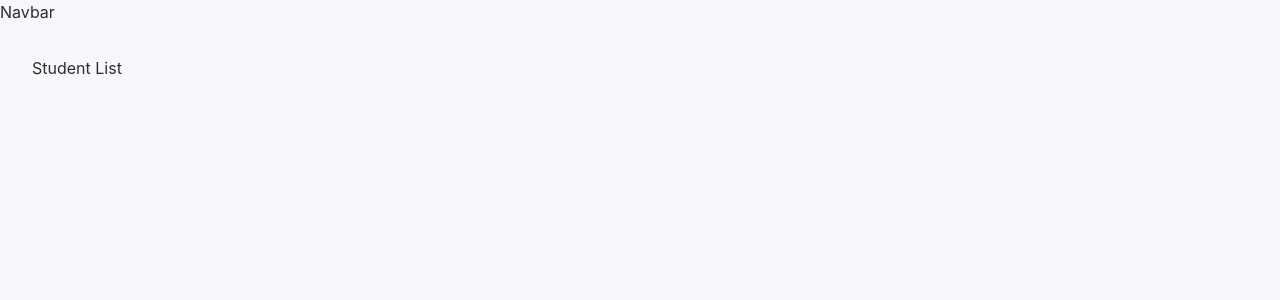
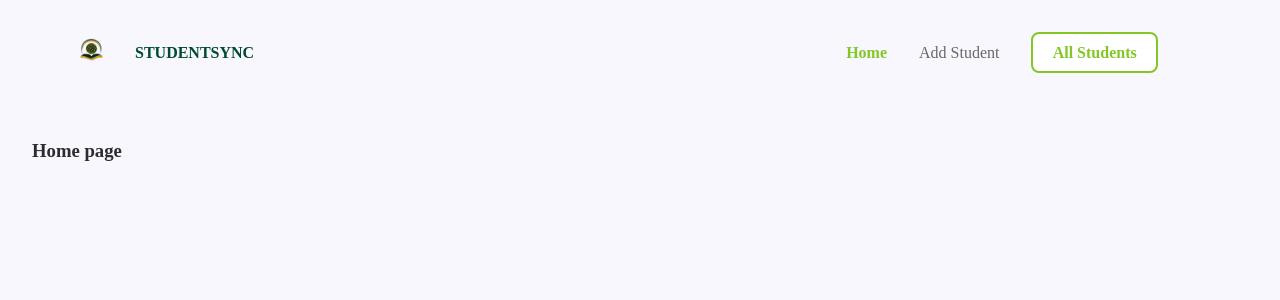
Before and after one commit to RP-Tumba/studentsync-frontend-emerald, a React (Vite) app: page / in a window 1280 px wide. Shown: the top 300 px of the page. Built offline with nearby package versions, Linux system fonts and the light colour scheme; no server answers; the database is empty.

Commit message:
refactor : Addition of Navbar

```diff
--- a/package.json
+++ b/package.json
@@ -36,7 +36,7 @@
     "husky": "^9.1.7",
     "lint-staged": "^15.5.0",
     "prettier": "^3.5.3",
-    "vite": "^6.2.0"
+    "vite": "^6.3.5"
   },
   "lint-staged": {
     "*.{js,jsx}": [
--- a/src/App.jsx
+++ b/src/App.jsx
@@ -2,6 +2,9 @@ import { BrowserRouter as Router, Routes, Route } from "react-router-dom";
 import Navbar from "./components/Navbar";
 import StudentList from "./pages/StudentList";
 import "./App.css";
+import Home from "./pages/Home";
+import AddStudent from "./pages/AddStudent";
+import AllStudents from "./pages/Allstudents";
 
 const App = () => {
   return (
@@ -10,9 +13,12 @@ const App = () => {
         <Navbar />
         <main className="main-content">
           <Routes>
-            <Route path="/" element={<StudentList />} />
+            <Route path="/" element={<Home/>} />
+            <Route path="/AddStudent" element={<AddStudent/>} />
+            <Route path="/AllStudents" element={<AllStudents/>} />
           </Routes>
         </main>
+
       </div>
     </Router>
   );
--- a/src/components/Navbar.jsx
+++ b/src/components/Navbar.jsx
@@ -1,5 +1,31 @@
+import logo from '../assets/logo-smait.png';
+import { Link } from 'react-router-dom';
+import './Navbar.css'
 const Navbar = () => {
-  return <nav>Navbar</nav>;
+  return (
+    <div>
+      {
+        <div className="nav-main">
+          <div className="nav-left">
+            <div className="nav-image">
+
+              <img src={logo} alt="" className='nav-log-image' />
+            </div>
+            <div className="nav-content">
+              <p>STUDENTSYNC</p>
+            </div>
+          </div>
+          <div className="nav-right">
+            <ul>
+              <li><Link to="/" className='Home-style'>Home</Link ></li>
+              <li><Link to="/AddStudent"className='AddStudent-style'>Add Student</Link></li>
+              <li><Link to="/AllStudents"><button className='AllStudents-style'>All Students</button></Link></li>
+            </ul>
+          </div>
+        </div>
+      }
+    </div>
+  )
 };
 
 export default Navbar;
```
Also changed, not shown: 1 other file (tests, documents, lock files or other folders).
